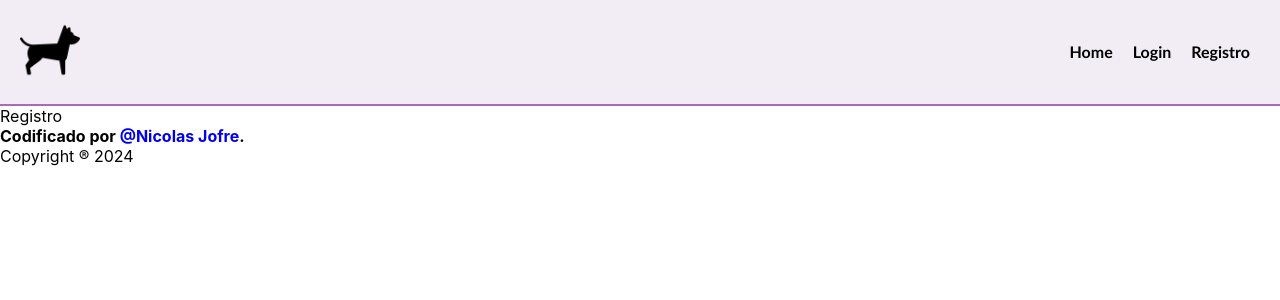
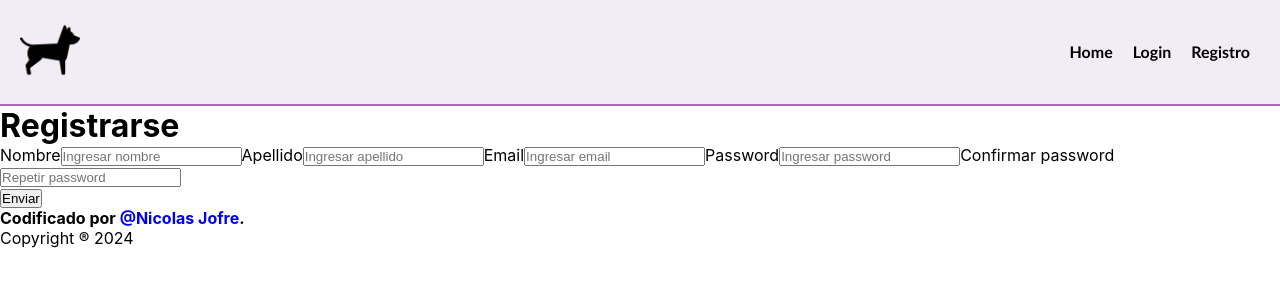
Before and after one commit to nicojofre5/adoption, a React (Create React App) app: page /Registro in a window 1280 px wide. Shown: the top 300 px of the page. Built offline with nearby package versions, Linux system fonts and the light colour scheme.

Commit message:
Complete páginas

```diff
--- a/src/components/Productos.jsx
+++ b/src/components/Productos.jsx
@@ -1,5 +1,5 @@
 import React, { useState, useEffect } from "react";
-import { getAllProductos } from "../Services/productosService";
+import { getAllProductos } from "../services/ProductoServicio";
 import Producto from "./Producto";
 
 function Productos() {
--- a/src/pages/Home.jsx
+++ b/src/pages/Home.jsx
@@ -1,9 +1,11 @@
 import React from "react";
 import BannerInicial from '../components/Banner';
+import Productos from "../components/Productos";
 function Home(){
     return(
        <>
         <BannerInicial />
+        <Productos />
        </>
 
     );
--- a/src/pages/Login.jsx
+++ b/src/pages/Login.jsx
@@ -1,7 +1,23 @@
 import React from "react";
 
 function Login() {
-  return <div>Login</div>;
+  return(
+    <div className="cont-gral-form">
+    <form action="/" method="post" className="form-login">
+        <label for="user">
+           Usuario
+        </label>
+        <input type="text" name="user" id="" required placeholder="Ingresar usuario" />
+        <label for="pass">
+           Password
+        </label>
+        <input type="password" name="pass" id="" required placeholder="Ingresar password" />
+        <div className="cont-button-submit">
+            <button type="submit" className="enviar-form">Enviar</button>
+        </div>
+      </form>
+</div>
+  );
 }
 
 export default Login;
--- a/src/pages/Registro.jsx
+++ b/src/pages/Registro.jsx
@@ -1,7 +1,60 @@
 import React from "react";
 
 function Registro() {
-  return <div>Registro</div>;
+  return (
+    <div class="cont-form">
+      <h1>Registrarse</h1>
+      <div class="contenedorform">
+        <form action="#" method="post" class="form-registrar">
+          <label for="nombre">Nombre</label>
+          <input
+            type="text"
+            name="nombre"
+            id=""
+            required
+            placeholder="Ingresar nombre"
+          />
+          <label for="apellido">Apellido</label>
+          <input
+            type="text"
+            name="apellido"
+            id=""
+            required
+            placeholder="Ingresar apellido"
+          />
+          <label for="email">Email</label>
+          <input
+            type="email"
+            name="email"
+            id=""
+            required
+            placeholder="Ingresar email"
+          />
+          <label for="password">Password</label>
+          <input
+            type="password"
+            name="password"
+            id=""
+            required
+            placeholder="Ingresar password"
+          />
+          <label for="confpassword">Confirmar password</label>
+          <input
+            type="password"
+            name="confpassword"
+            id=""
+            required
+            placeholder="Repetir password"
+          />
+          <div class="cont-button-submit">
+            <button type="submit" class="enviar-form">
+              Enviar
+            </button>
+          </div>
+        </form>
+      </div>
+    </div>
+  );
 }
 
 export default Registro;
--- a/src/services/ProductoServicio.jsx
+++ b/src/services/ProductoServicio.jsx
@@ -1,3 +1,4 @@
 export function getAllProductos(buscar){
-    return fetch(`https://api`).then;
+
+    return fetch(`https://api.mercadolibre.com/sites/MLA/search?q=${buscar}`).then(res=>res.json())
 }
```
